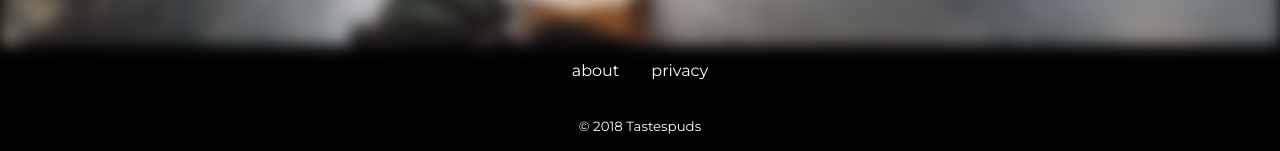
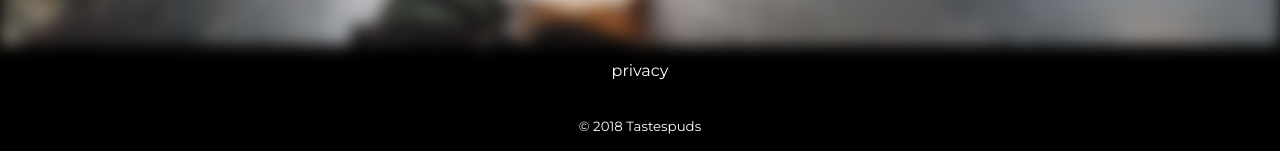
Before and after one commit to tastespuds/site, a website: page public/index.html in a window 1280 px wide. Shown: the part 591-742 px from the top of the page. Drawn offline with nearby package versions, Linux system fonts and the light colour scheme.

Commit message:
Hides about page for now

```diff
--- a/public/index.html
+++ b/public/index.html
@@ -64,9 +64,6 @@
   </main>
   <footer>
     <div class="footer-menu">
-      <a class="footer-menu-item" href="/about.html">
-        about
-      </a>
       <a class="footer-menu-item" href="/privacy.html">
         privacy
       </a>
```
Also changed, not shown: public/privacy.html (+0 -3 lines).
